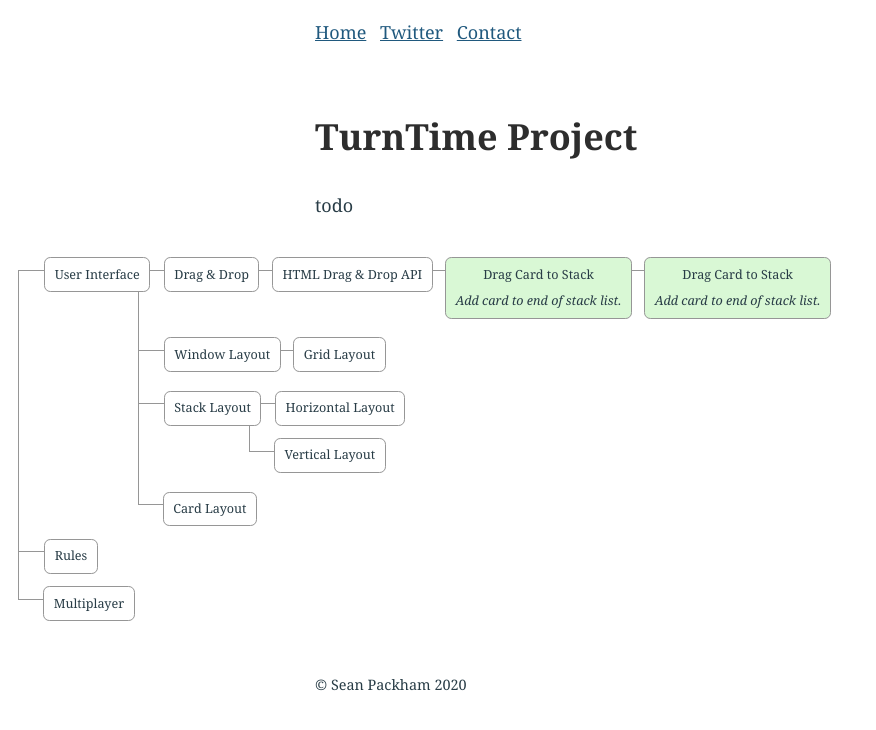
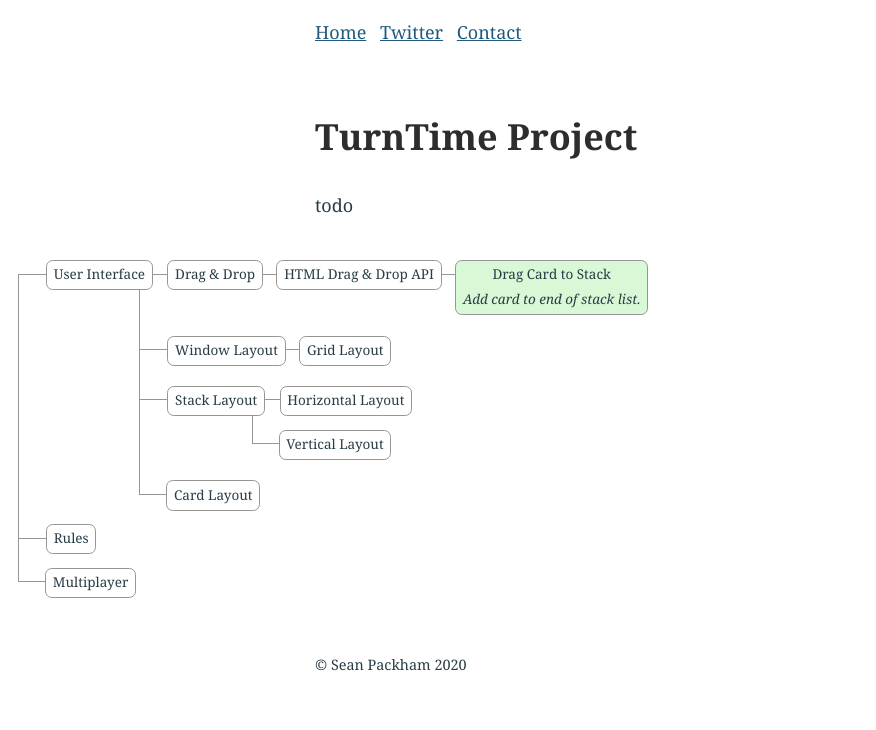
Before and after one commit to SeanPackham/seanpackham.github.io, a Jekyll site: the page built from _projects/turntime.md, in a window 1280 px wide. Shown: the top 730 px of the page, without its empty margins (0-876 px from the left). Built offline with Jekyll 4.4.1, drawn with Linux system fonts in a browser that asks for light colours.

Commit message:
Flow css tweaks

```diff
--- a/_config.yml
+++ b/_config.yml
@@ -1,5 +1,5 @@
 url: https://seanpackham.com
-version: 1
+version: 2
 
 permalink: pretty
 
--- a/_projects/turntime.md
+++ b/_projects/turntime.md
@@ -9,10 +9,6 @@ nodes:
               - name: Drag Card to Stack
                 done: true
                 description: Add card to end of stack list.
-                nodes:
-                - name: Drag Card to Stack
-                  done: true
-                  description: Add card to end of stack list.
       - name: Window Layout
         nodes:
             - name: Grid Layout
--- a/_sass/default.scss
+++ b/_sass/default.scss
@@ -1,3 +1,7 @@
+
+/*
+default
+*/
 
 html {
   height: 100%;
--- a/_sass/flow.scss
+++ b/_sass/flow.scss
@@ -1,16 +1,20 @@
+
+/*
+flow
+*/
 
 body.flow main {
   max-width: 100%;
 }
 
 div.flow {
-  $font-size: 70%;
+  $font-size: 75%;
 
   $border-color: rgb(150, 150, 150);
 
   $node-background: rgb(255, 255, 255);
   $node-done-background: rgb(217, 248, 213);
-  $node-hover-background: rgb(216, 236, 241);
+  $node-hover-background: rgb(219, 237, 241);
 
   font-size: $font-size;
   padding: 1em 0 0 1em;
@@ -50,11 +54,12 @@ div.flow {
   .content {
     position: relative;
     float: left;
-    padding: 0.5em 0.75em;
+    padding: 0.25em 0.5em;
     margin: -1em 0 2em 0;
     border-radius: 0.5em;
     border: 1px solid $border-color;
     background-color: $node-background;
+    transition-duration: 0.5s;
     z-index: 1;
   }
 
@@ -68,6 +73,6 @@ div.flow {
 
   .description {
     font-style: italic;
-    margin-top: 0.5em;
+    margin-top: 0.25em;
   }
 }
```
